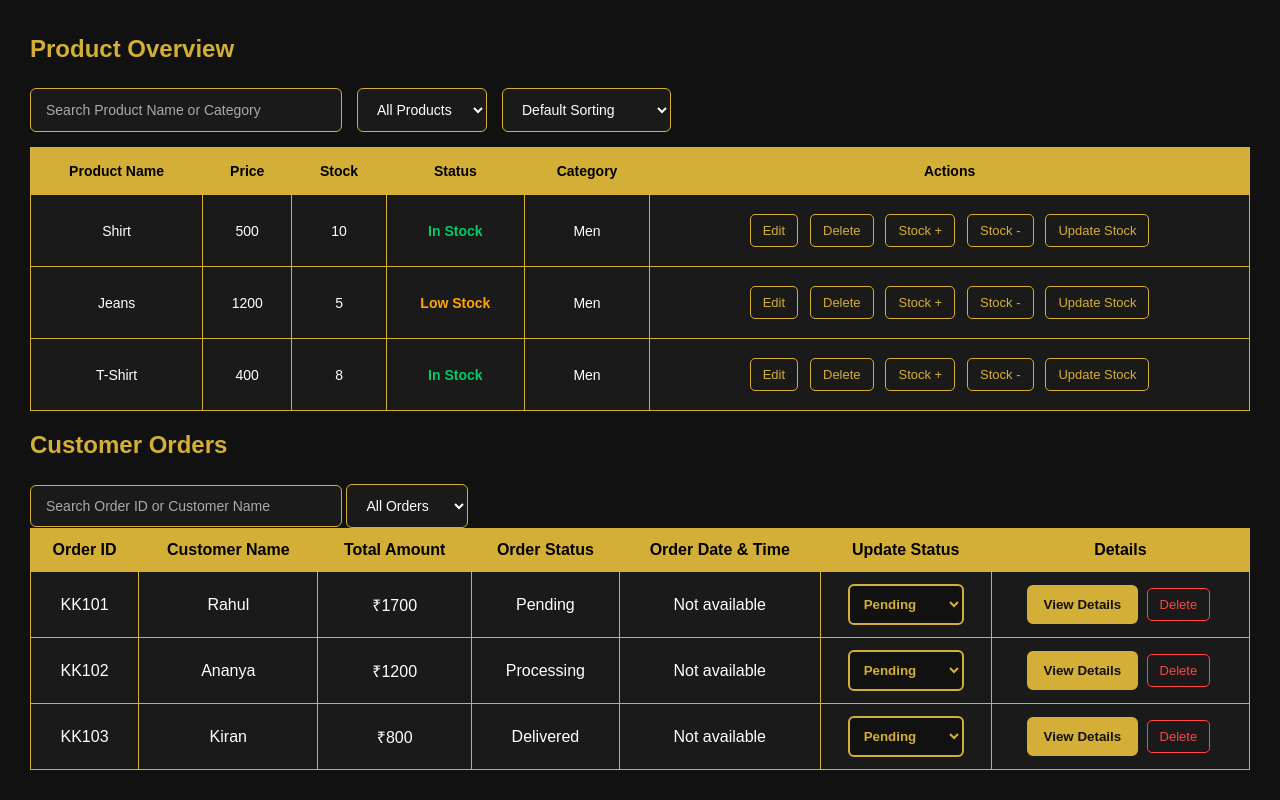
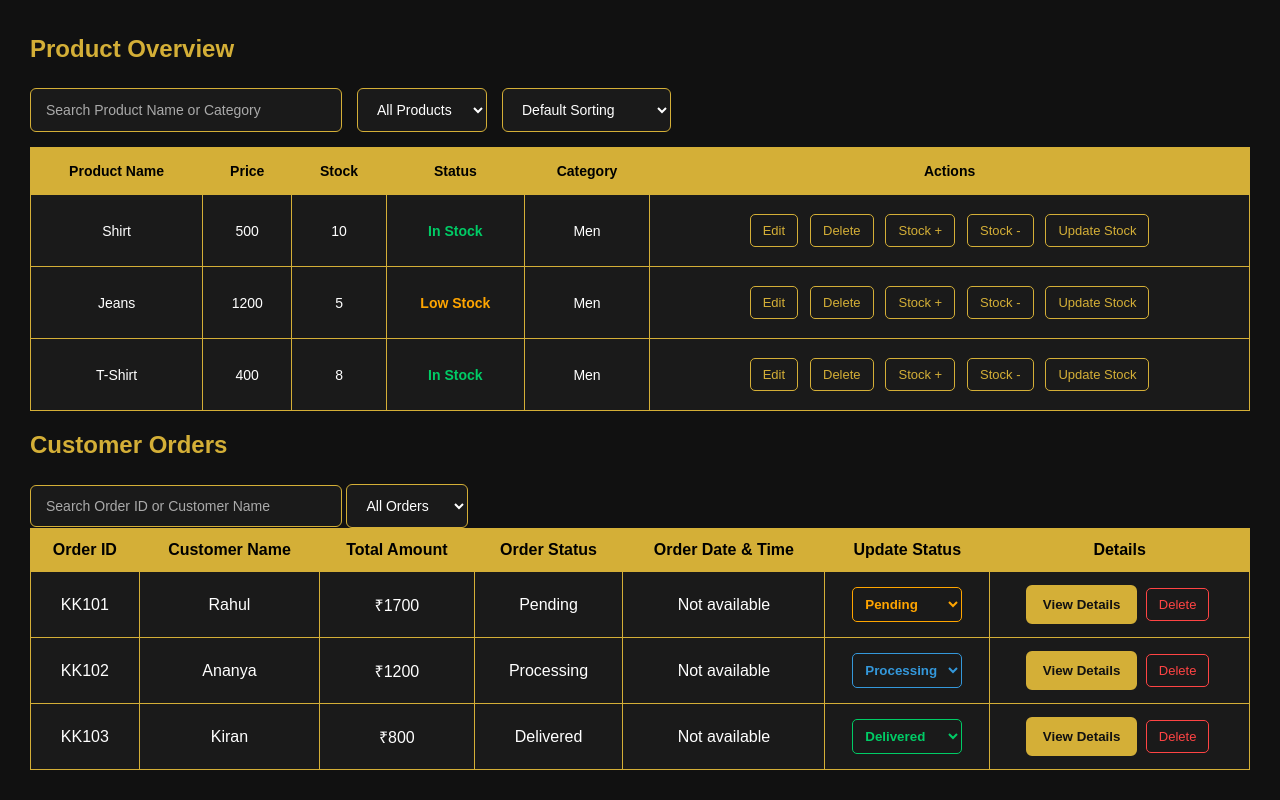
Before and after one commit to KrishnaHagari/KK-Shop, a plain HTML site: page admin.html in a window 1280 px wide. Shown: the part 1162-1962 px from the top of the page. Drawn offline with Linux system fonts and the light colour scheme.

Commit message:
Improve Order Status Dropdown UI

```diff
--- a/static/admin.css
+++ b/static/admin.css
@@ -428,3 +428,32 @@ td {
 .delete-order-btn:active {
   transform: scale(0.95);
 }
+
+.order-status-select {
+  padding: 8px;
+  border-radius: 5px;
+  border: 1px solid #d4af37;
+  background-color: #1a1a1a;
+  color: white;
+  cursor: pointer;
+}
+
+.order-status-select.pending {
+  border-color: #ffa500;
+  color: #ffa500;
+}
+
+.order-status-select.processing {
+  border-color: #3498db;
+  color: #3498db;
+}
+
+.order-status-select.shipped {
+  border-color: #9b59b6;
+  color: #9b59b6;
+}
+
+.order-status-select.delivered {
+  border-color: #00cc66;
+  color: #00cc66;
+}
--- a/static/admin.js
+++ b/static/admin.js
@@ -69,14 +69,14 @@ function displayAdminOrders() {
                 <td>${order.date || "Not available"}</td>
                 <td>
     <select
-    class="order-status-select"
+    class="order-status-select  ${order.status.toLowerCase()}"
     id="order-status-${adminOrders.indexOf(order)}"
     name="order-status"
     onchange="updateOrderStatus(${adminOrders.indexOf(order)}, this.value)">
-        <option value="Pending">Pending</option>
-        <option value="Processing">Processing</option>
-        <option value="Shipped">Shipped</option>
-        <option value="Delivered">Delivered</option>
+        <option value="Pending" ${order.status === "Pending" ? "selected" : ""}>Pending</option>
+<option value="Processing" ${order.status === "Processing" ? "selected" : ""}>Processing</option>
+<option value="Shipped" ${order.status === "Shipped" ? "selected" : ""}>Shipped</option>
+<option value="Delivered" ${order.status === "Delivered" ? "selected" : ""}>Delivered</option>
     </select>
 </td>
 <td>
```
